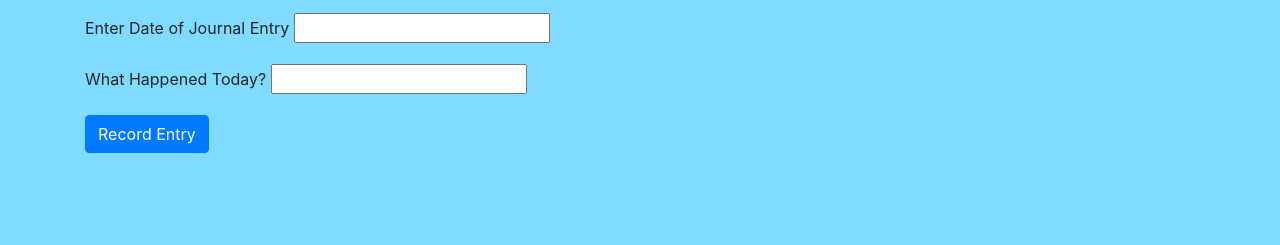
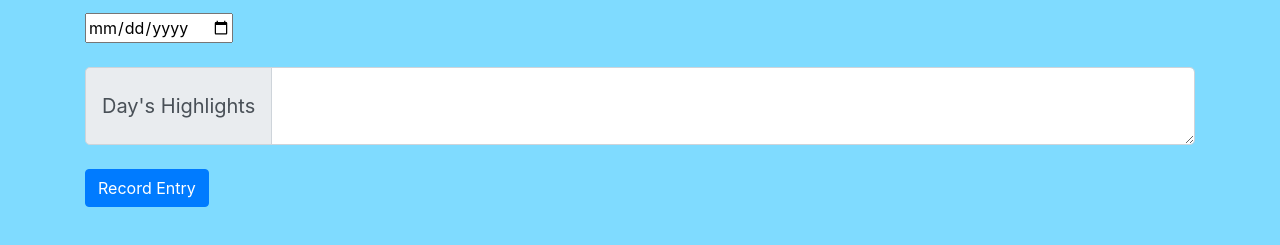
Before and after one commit to rerun1/journal1-28-20, a website built with webpack: page src/index.html in a window 1280 px wide. Shown: the part 67-312 px from the top of the page. Built offline with nearby package versions, Linux system fonts and the light colour scheme.

Commit message:
add styling to user form

```diff
--- a/src/index.html
+++ b/src/index.html
@@ -9,15 +9,14 @@
     <div class="container">
       <h1 class="mt-3 mb-3">Daily Journal</h1>
       <form id="journalEntry">
-        <div class="form-group">
-          <label for="entryTitle">Enter Date of Journal Entry</label>
-          <input type="text" id="entryTitle">
+        <input type="date" id="entryTitle" class="mb-4">
+        <div class="input-group input-group-lg">
+          <div class="input-group-prepend">
+            <span class="input-group-text">Day's Highlights</span>
+          </div>
+          <textarea class="form-control" aria-label="Hightlights of My Day" id="entryBody"></textarea>
         </div>
-        <div class="form-group">
-          <label for="entryBody">What Happened Today?</label>
-          <input type="text" id="entryBody">
-        </div>
-        <button type="submit" class="btn btn-primary mb-3">Record Entry</button>
+        <button type="submit" class="btn btn-primary mt-4 mb-4">Record Entry</button>
       </form>
       <ul id="journalEntryTeasers">
       </ul>
--- a/src/main.js
+++ b/src/main.js
@@ -16,7 +16,7 @@ function displayAllMethods(journalToDisplay){
     var teaser = entry.getTeaser();
     var words = entry.countWords();
     var vowelsConsonants = entry.countVowelsConsonants();
-    htmlForMethodsList += "<li><em>"+teaser+"</em><br>"+words+"<br>"+vowelsConsonants+"</li>";
+    htmlForMethodsList += "<li class='mb-4'><em>"+teaser+"</em><br>"+words+"<br>"+vowelsConsonants+"</li>";
   });
   methodsList.html(htmlForMethodsList);
 }
```
